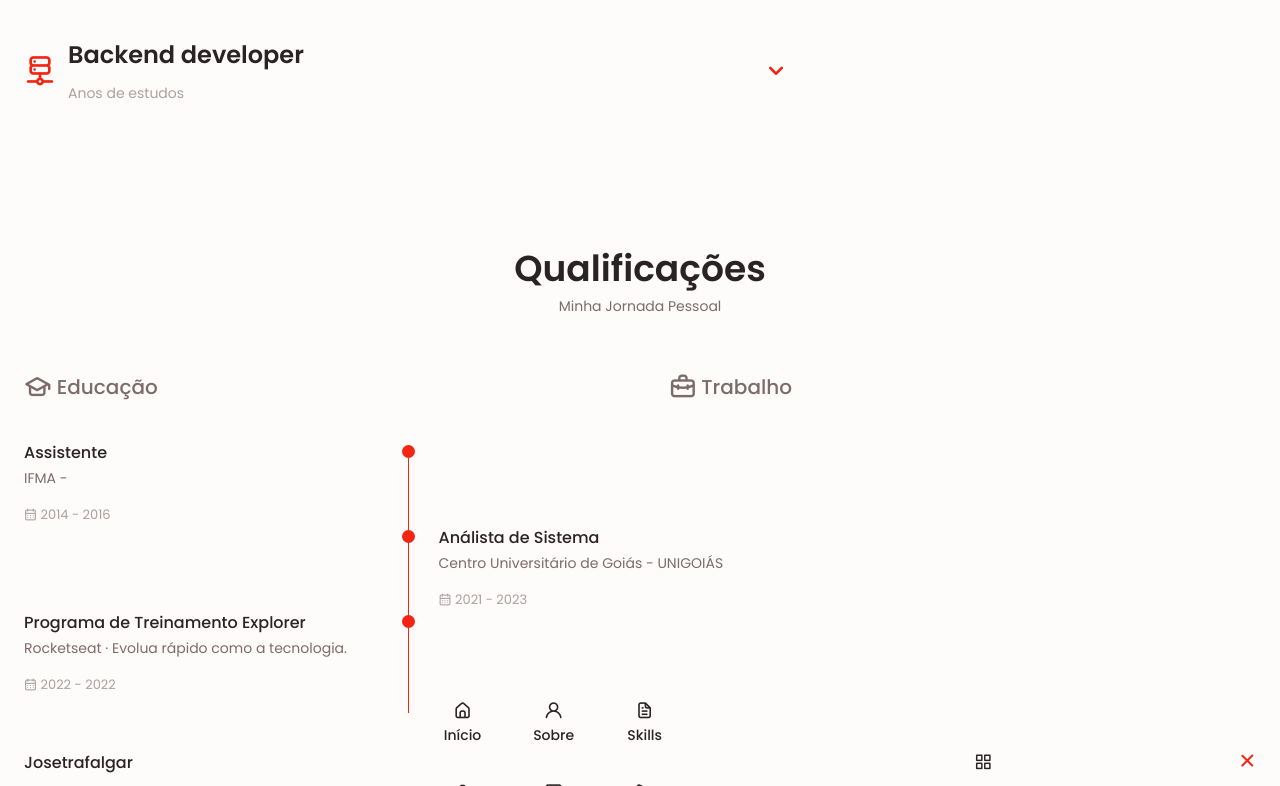
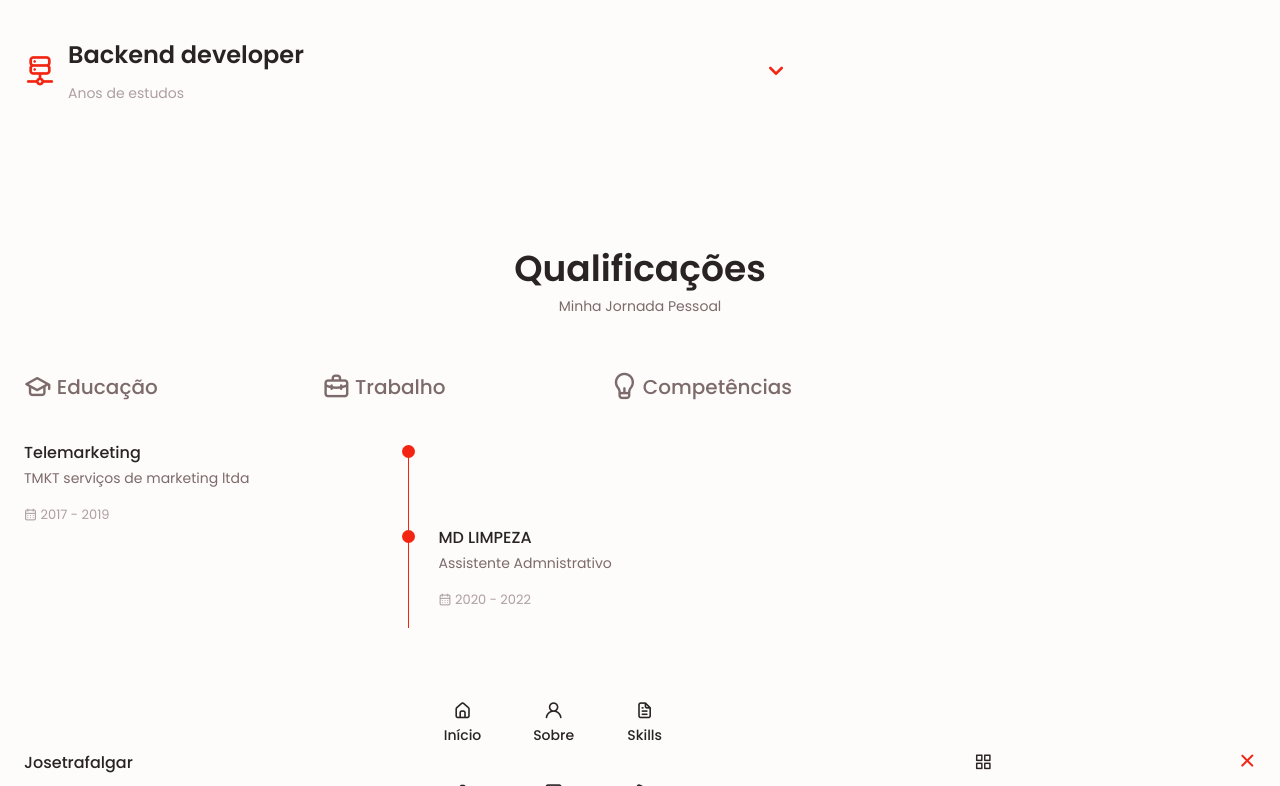
Before and after one commit to josetrafalgar/JosetrafalgarPortfolio, a plain HTML site: page index.html in a window 1280 px wide. Both pictures are taken after a click on the element "Trabalho". Shown: the part 2134-2920 px from the top of the page. Drawn offline with nearby package versions, Linux system fonts and the light colour scheme.

Commit message:
Add files via upload

```diff
--- a/index.html
+++ b/index.html
@@ -78,7 +78,7 @@
                         <i class="uil uil-linkedin-alt"></i>
                     </a>
 
-                    <a href="https://www.instagram.com/josenepomucenosilva/" target="_blank" class="home__social-icon">
+                    <a href="https://www.instagram.com/josetrafalgar/" target="_blank" class="home__social-icon">
                         <i class="uil uil-instagram"></i>
                     </a>
 
@@ -126,7 +126,7 @@
       </section>
 
       <!--==================== ABOUT ====================-->
-      <section class="about section" id="about"></section>
+      <section class="about section" id="about">
         <h2 class="section__title">Sobre mim</h2>
         <span class="section__subtitle">Olá, sou Front-End Developer</span>
         <div class="about__container container grid">
@@ -164,6 +164,7 @@
 
             </div>
         </div>
+    </section>
       <!--==================== SKILLS ====================-->
       <section class="skills section" id="skills">
         <h2 class="section__title">Skills</h2>
@@ -302,6 +303,11 @@
                     <i class="uil uil-briefcase-alt qualification__icon"></i>
                     Trabalho
                 </div>
+
+                <div class="qualification__button button--flex" data-target='#competition'>
+                    <i class="uil uil-lightbulb-alt qualification__icon"></i>
+                    Competências
+                </div>
             </div>
 
             <div class="qualification__sections">
@@ -372,11 +378,11 @@
                     <!--==================== QUALIFICATION 1====================-->
                      <div class="qualification__data">
                         <div>
-                            <h3 class="qualification__title">Assistente</h3>
-                            <span class="qualification__subtitle">IFMA -</span>
+                            <h3 class="qualification__title">Telemarketing</h3>
+                            <span class="qualification__subtitle">TMKT serviços de marketing ltda</span>
                             <div class="qualification__calendar">
                                 <i class="uil uil-calendar-alt"></i>
-                                2014 - 2016
+                                2017 - 2019
                             </div>
                         </div>
 
@@ -399,11 +405,11 @@
                         </div>
 
                         <div>
-                            <h3 class="qualification__title">Análista de Sistema</h3>
-                            <span class="qualification__subtitle">Centro Universitário de Goiás - UNIGOIÁS</span>
+                            <h3 class="qualification__title">MD LIMPEZA</h3>
+                            <span class="qualification__subtitle">Assistente Admnistrativo</span>
                             <div class="qualification__calendar">
                                 <i class="uil uil-calendar-alt"></i>
-                                2021 - 2023
+                                2020 - 2022
                             </div>
                         </div>
 
@@ -411,14 +417,17 @@
                      </div>
                     <!--==================== QUALIFICATION 3====================-->
 
+
+                     </div>
+                                      <!--==================== QUALIFICATION CONTENT 3====================-->
+
+                     <div class="qualification__content" data-content id="competition">
+                        <!--==================== QUALIFICATION 1====================-->
                          <div class="qualification__data">
                             <div>
-                            <h3 class="qualification__title">Programa de Treinamento Explorer</h3>
-                            <span class="qualification__subtitle">Rocketseat · Evolua rápido como a tecnologia.</span>
-                            <div class="qualification__calendar">
-                                <i class="uil uil-calendar-alt"></i>
-                                2022 - 2022
-                            </div>
+                                <h3 class="qualification__title">INGLÊS</h3>
+                                <span class="qualification__subtitle">Learn English with EnglishClass101.com</span>
+
                             </div>
 
                             <div>
@@ -427,6 +436,34 @@
 
                             </div>
                          </div>
+                                       <!--==================== QUALIFICATION 2====================-->
+
+
+                         <div class="qualification__data">
+                            <div></div>
+
+                            <div>
+                                <span class="qualification__rounder"></span>
+                                <span class="qualification__line"></span>
+
+                            </div>
+
+                            <div>
+                                <h3 class="qualification__title">LINUX</h3>
+                                <span class="qualification__subtitle">LPIC-1</span>
+                                <div class="qualification__calendar">
+                                    <i class="uil uil-calendar-alt"></i>
+                                    2023
+                                </div>
+                            </div>
+
+
+                         </div>
+                        <!--==================== QUALIFICATION 3====================-->
+
+
+                         </div>
+
                 </div>
             </div>
         </div>
```
Lines whose indentation alone changed are shown as unchanged.
